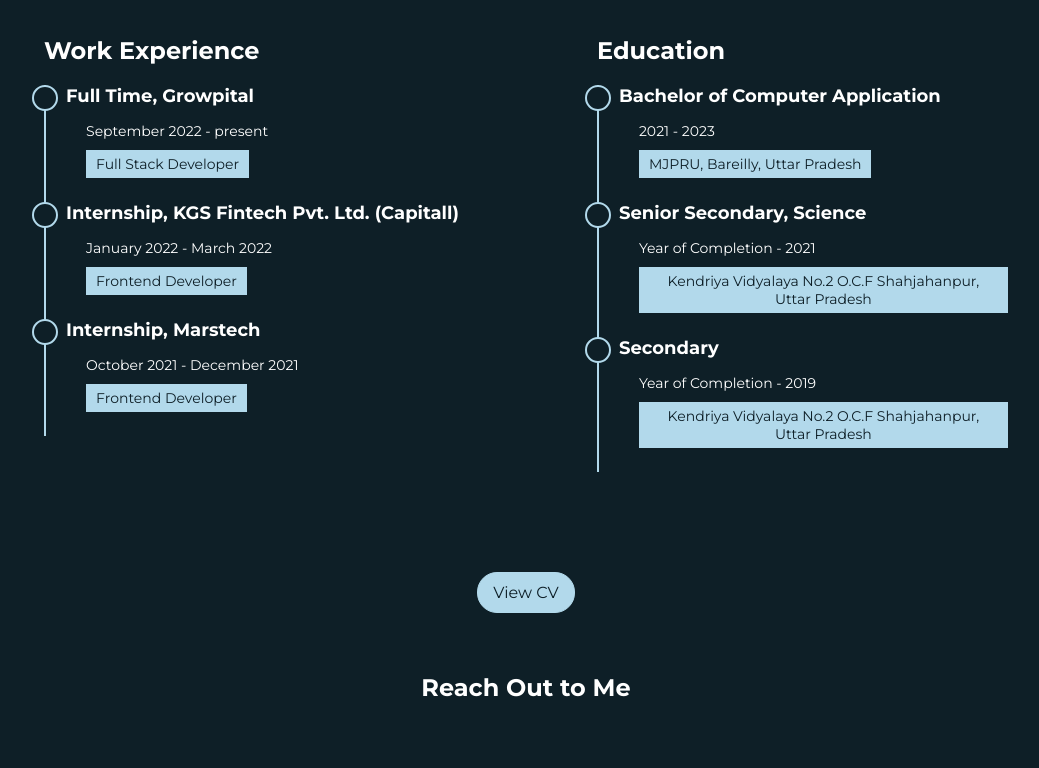
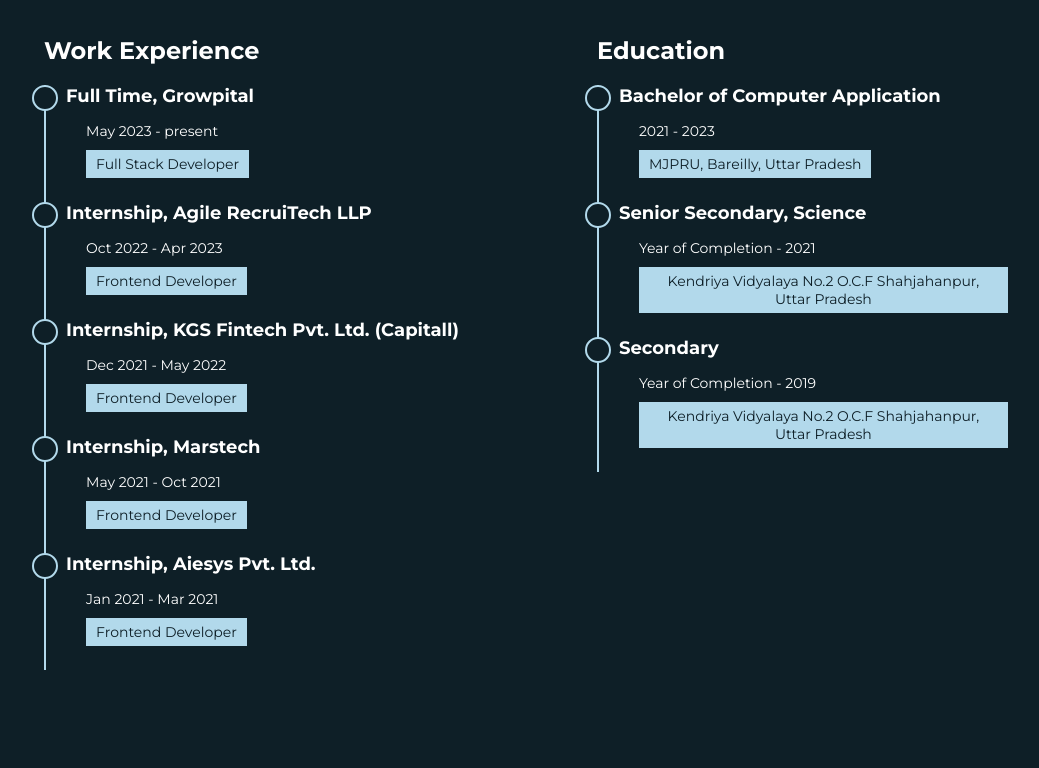
Before and after one commit to abhishekrawatwebdev/abhishek, a React (Create React App) app: page / in a window 1280 px wide. Shown: the part 2000-2768 px from the top of the page, without its empty margins (114-1153 px from the left). Built offline with nearby package versions, Linux system fonts and the light colour scheme; grey boxes are pictures that could not be loaded; a web font is replaced by a local one.

Commit message:
Update workingExperience.js

```diff
--- a/src/data/workingExperience.js
+++ b/src/data/workingExperience.js
@@ -1,16 +1,27 @@
 const WorkExperienceDAta = [
     {
         heading: "Full Time, Growpital",
-        timespan: "September 2022 - present",
+        timespan: "May 2023 - present",
         title: "Full Stack Developer",
     },
     {
+        heading: "Internship, Agile RecruiTech LLP",
+        timespan: "Oct 2022 - Apr 2023",
+        title: "Frontend Developer",
+    },
+    {
         heading: "Internship, KGS Fintech Pvt. Ltd. (Capitall)",
-        timespan: "January 2022 - March 2022",
+        timespan: "Dec 2021 - May 2022",
         title: "Frontend Developer",
-    }, {
+    },
+    {
         heading: "Internship, Marstech",
-        timespan: "October 2021 - December 2021",
+        timespan: "May 2021 - Oct 2021",
+        title: "Frontend Developer",
+    },
+    {
+        heading: "Internship, Aiesys Pvt. Ltd.",
+        timespan: "Jan 2021 - Mar 2021",
         title: "Frontend Developer",
     }
 ]
```
